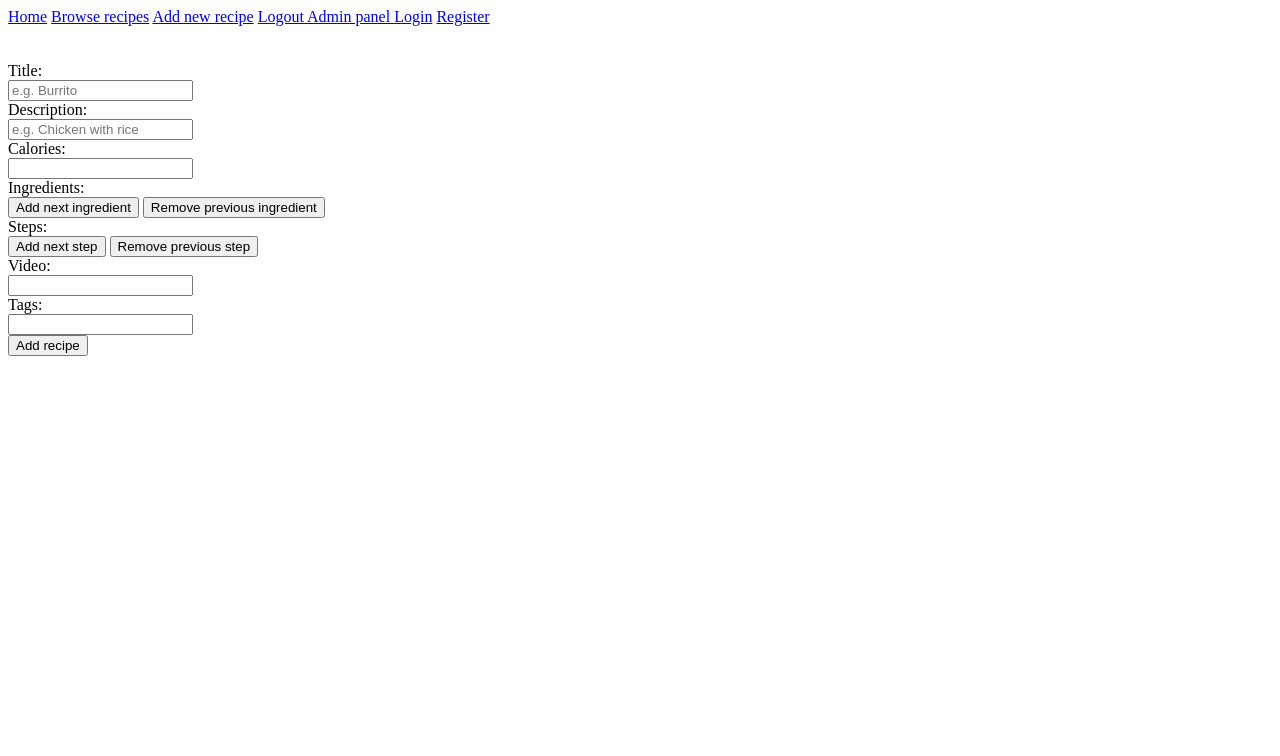
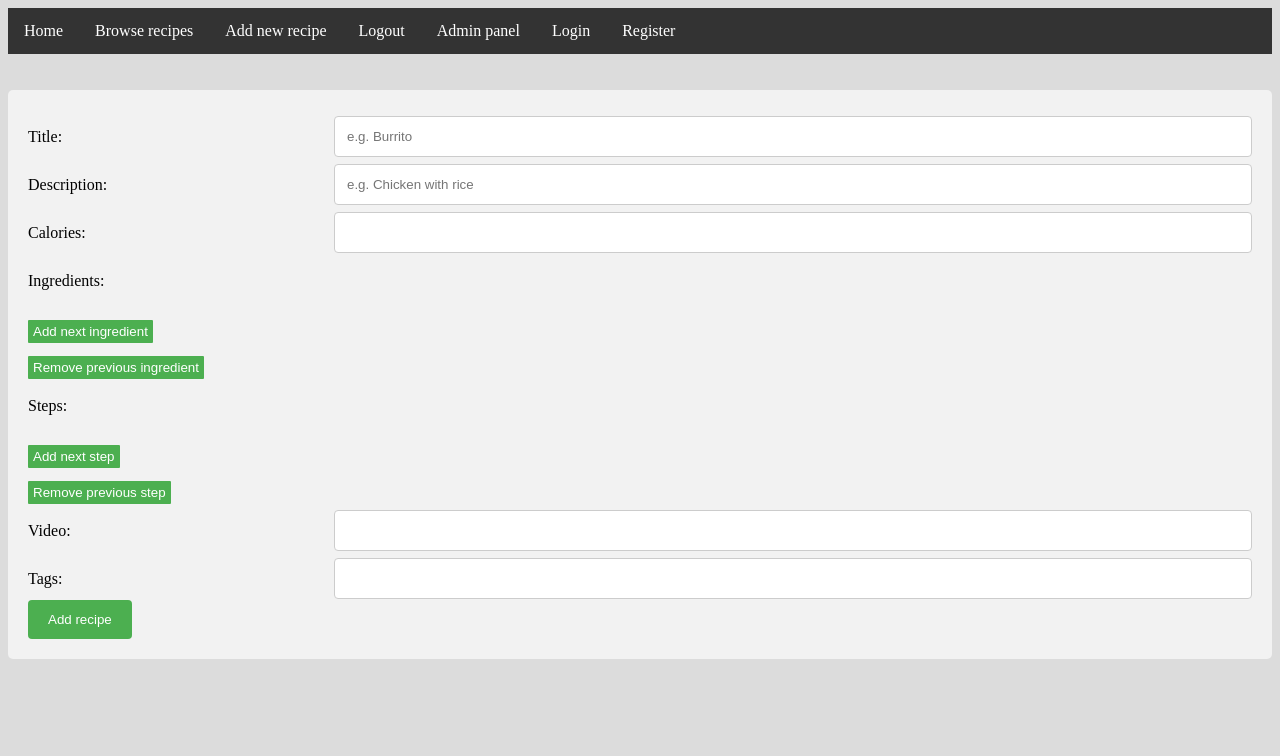
Before and after one commit to IgorWalkowiak/CookBook_SQL, a Flask app: page /recipes/newRecipe in a window 1280 px wide. Shown: the top 756 px of the page. Run offline with Flask 2, Linux system fonts and the light colour scheme; the visitor is signed in with stand-in values (Sample User, id 1).

Commit message:
Added css styles

```diff
--- a/controller.py
+++ b/controller.py
@@ -107,7 +107,6 @@ def newRecipePage():
             db_session.commit()
 
             for tag in tags:
-                print(tag)
                 db_session.add(tag)
                 try:
                     db_session.commit()
@@ -128,7 +127,6 @@ def removeRecipePage(recipeId):
     return browseRecipesPage()
 
 def recipePage(recipeId):
-    print('recipePage')
     front_recipe = recipeSystem.getRecipe(recipeId)
     return render_template('recipes/recipe.html', recipe=front_recipe)
 
@@ -136,6 +134,7 @@ def voteUpPage(recipeId):
     if userSystem.isLoggedIn():
         Vote.query.filter(Vote.fromUser == userSystem.getUserId()).filter(Vote.target == recipeId).delete(synchronize_session=False)
         db_session.commit()
+
 
         vote = Vote(userSystem.getUserId(), recipeId, Vote.VoteType.up)
         db_session.add(vote)
--- a/recipeSystem.py
+++ b/recipeSystem.py
@@ -110,6 +110,6 @@ def getSpecificRecipe(sortMethod, tagToSearch, textToSearch):
             .filter(RecipesType.recipe == dbRecipe.id)
         recipe = frontendModels.Recipe(dbRecipe.id, dbOwner.name, dbRecipe.title, dbRecipe.description,
                                        dbRecipe.calories, dbSteps,
-                                       dbIngredients, dbTags, dbVotesUp, dbVotesDown)
+                                       dbIngredients, dbRecipe.video, dbTags, dbVotesUp, dbVotesDown)
         recipes.append(recipe)
     return recipes
--- a/static/assets/newRecipeScripts.js
+++ b/static/assets/newRecipeScripts.js
@@ -23,7 +23,7 @@ function addIngredient() {
     try {
     var ingredientDiv = document.createElement("div");
     ingredientDiv.setAttribute('id', "ingredient"+ingredientsNumber);
-    ingredientDiv.setAttribute('class', 'ingredient');
+    ingredientDiv.setAttribute('class', 'ingr');
     var parent = document.getElementById("ingredients");
     parent.appendChild(ingredientDiv);
 
--- a/static/assets/style.css
+++ b/static/assets/style.css
@@ -1,6 +1,15 @@
+
+* {
+  box-sizing: border-box;
+}
+
 p {
   padding: 1px;
   margin: 1px;
+}
+
+body {
+  background-color: Gainsboro;
 }
 
 .user{
@@ -73,3 +63,164 @@ li a {
 li a:hover {
   background-color: #111;
 }
+
+
+input[type=text], select, textarea {
+  width: 100%;
+  padding: 12px;
+  border: 1px solid #ccc;
+  border-radius: 4px;
+  resize: vertical;
+}
+
+
+label {
+  padding: 12px 12px 12px 0;
+  display: inline-block;
+}
+
+input[type=submit] {
+  background-color: #4CAF50;
+  color: white;
+  padding: 12px 20px;
+  border: none;
+  border-radius: 4px;
+  cursor: pointer;
+  float: center;
+}
+
+input[type=button] {
+  background-color: #4CAF50;
+  color: white;
+  padding: 4px 5px;
+  border: none;
+  border-radius: 1px;
+  cursor: pointer;
+  float: left;
+}
+
+input[type=submit]:hover {
+  background-color: #45a049;
+}
+
+input[type=button]:hover {
+  background-color: #45a049;
+}
+
+.searchPanel::after {
+  content: "";
+  clear: both;
+  display: table;
+}
+
+.box {
+  float: left;
+  width: 25%;
+  padding:25px;
+  height: 100px;
+}
+
+.container {
+  border-radius: 5px;
+  background-color: #f2f2f2;
+  padding: 20px;
+}
+
+.col-25 {
+  float: left;
+  width: 25%;
+  margin-top: 6px;
+}
+
+.col-75 {
+  float: left;
+  width: 75%;
+  margin-top: 6px;
+}
+
+
+.ingr {
+  float: left;
+  width: 75%;
+  margin-top: 2px;
+}
+
+/* Clear floats after the columns */
+.row:after {
+  content: "";
+  display: table;
+  clear: both;
+}
+
+.login
+{
+  width: 15% !important;
+  padding: 8px !important;
+  border: 1px solid #ccc !important;
+  border-radius: 4px !important;
+  resize: vertical;
+}
+
+.password
+{
+  width: 15%;
+  padding: 8px;
+  border: 1px solid #ccc;
+  border-radius: 4px;
+  resize: vertical;
+}
+.ingredient
+{
+  width: 40%;
+  padding: 10px;
+  margin: 5px;
+  border: 1px solid #000;
+  border-radius: 4px;
+  resize: vertical;
+  text-align: center;
+}
+
+.step{
+  width: 40%;
+  padding: 10px;
+  margin: 5px;
+  border: 1px solid #000;
+  border-radius: 4px;
+  resize: vertical;
+  text-align: center;
+}
+
+.posVotes
+{
+  height:20px;
+  width: 100px;
+  box-shadow: 0 0 10px 5px green;
+}
+
+.negVotes
+{
+  width: 100px;
+  height:20px;
+  box-shadow: 0 0 10px 5px red;
+}
+
+.recipe-section {
+  float: left;
+  width: 50%; /* three boxes (use 25% for four, and 50% for two, etc) */
+  padding: 50px; /* if you want space between the images */
+}
+
+.author
+{
+  width: 15%;
+  padding: 8px;
+  border: 1px solid #ccc;
+  border-radius: 4px;
+  resize: vertical;
+  text-align: center;
+}
+
+h1 { color: #111; font-family: 'Helvetica Neue', sans-serif; font-size: 100px; font-weight: bold; letter-spacing: -1px; line-height: 1; text-align: center; }
+h2 { color: #111; font-family: 'Open Sans', sans-serif; font-size: 30px; font-weight: 300; line-height: 32px; margin: 0 0 20px; text-align: center; }
+h3 { color: #111; font-family: 'Helvetica Neue', sans-serif; font-size: 45px; font-weight: 300; line-height: 32px; margin: 0 0 72px; text-align: center; }
+h4 { color: #111; font-family: 'Helvetica Neue', sans-serif; font-size: 15px; font-weight: 20; line-height: 32px; margin: 0 0 0px; text-align: center; }
--- a/templates/index.html
+++ b/templates/index.html
@@ -7,6 +7,7 @@
   </head>
   <body>
   <nav>
+      <ul>
           <li><a href="/">Home</a></li>
           <li><a href="/recipes/browseRecipes">Browse recipes</a></li>
           <li><a href='/recipes/newRecipe'>Add new recipe</a></li>
@@ -14,6 +15,9 @@
           <li><a href='/admin'>Admin panel </a></li>
           <li><a href='/login'>Login</a></li>
           <li><a href='/register'>Register</a></li>
+      </ul><br><br>
   </nav>
+  <h1>Witaj na stronie z przepisami!</h1>
+  <h2>Strona stworzona na potrzeby początkujących i doświadczonych kucharzy, by mogli dzielić się swoimi pysznościami z innymi.</h2>
   </body>
 </html>
--- a/templates/recipes/newRecipe.html
+++ b/templates/recipes/newRecipe.html
@@ -6,47 +6,89 @@
     <link rel="stylesheet" type= "text/css" href="{{ url_for('static',filename='assets/style.css') }}">
   </head>
   <body>
-   <nav>
-      <a href="/">Home</a>
-      <a href="/recipes/browseRecipes">Browse recipes</a>
-      <a href='/recipes/newRecipe'>Add new recipe</a>
-      <a href='/logout'>Logout  </a>
-      <a href='/admin'>Admin panel </a>
-      <a href='/login'>Login</a>
-      <a href='/register'>Register</a>
-  </nav><br><br>
+  <nav>
+      <ul>
+          <li><a href="/">Home</a></li>
+          <li><a href="/recipes/browseRecipes">Browse recipes</a></li>
+          <li><a href='/recipes/newRecipe'>Add new recipe</a></li>
+          <li><a href='/logout'>Logout  </a></li>
+          <li><a href='/admin'>Admin panel </a></li>
+          <li><a href='/login'>Login</a></li>
+          <li><a href='/register'>Register</a></li>
+      </ul><br><br>
+  </nav>
   <script src="{{ url_for('static',filename='assets/newRecipeScripts.js') }}"> </script>
+
+	<div class="container">
   	<form id="form1" action="/recipes/newRecipe" method="post">
-		<label for="title">Title: </label><br>
-		<input type="text" placeholder="e.g. Burrito" id="title" name="title" width="48" height="48"><br>
+		<div class ='row'>
+			<div class='col-25'>
+				<label for="title">Title: </label>
+			</div>
+			<div class="col-75">
+				<input type="text" placeholder="e.g. Burrito" id="title" name="title" width="48" height="48"><br>
+			</div>
+		</div>
+		<div class ='row'>
+			<div class='col-25'>
+				<label for="description">Description: </label>
+			</div>
+			<div class="col-75">
+				<input type="text" placeholder="e.g. Chicken with rice" id="description" name="description"><br>
+			</div>
+		</div>
+		<div class ='row'>
+			<div class='col-25'>
+				<label for="calories">Calories: </label>
+			</div>
+			<div class="col-75">
+				<input type="text" id="calories" name="calories"><br>
+			</div>
+		</div>
+		<div class ='row'>
+			<div class='col-25'>
+				<label for="ingredients">Ingredients: </label><br><br>
+				<input type = "button" onClick="addIngredient()" value="Add next ingredient"><br><br>
+				<input type = "button" onClick="removeIngredient()" value="Remove previous ingredient">
+			</div>
+			<div class="col-75">
+				<div id="ingredients"> </div>
+			</div>
+		</div>
+		<div class ='row'>
+			<div class='col-25'>
+				<label for="steps">Steps: </label><br><br>
+				<input type = "button" onClick="addStep()" value="Add next step"><br><br>
+				<input type = "button" onClick="removeStep()" value="Remove previous step">
+			</div>
+			<div class="col-75">
+				<div id="steps"> </div>
+			</div>
+		</div>
 
-		<label for="description">Description: </label><br>
-		<input type="text" placeholder="e.g. Chicken with rice" id="description" name="description"><br>
+		<div class ='row'>
+			<div class='col-25'>
+				<label for="video">Video: </label><br>
+			</div>
+			<div class="col-75">
+				<input type="text" id="video" name="video"><br>
+			</div>
+		</div>
 
-		<label for="calories">Calories: </label><br>
-		<input type="text" id="calories" name="calories"><br>
+		<div class ='row'>
+			<div class='col-25'>
+				<label for="tags">Tags: </label><br>
+			</div>
+			<div class="col-75">
+				<input type="text" id="tags" name="tags"><br>
+			</div>
+		</div>
 
-		<label for="ingredients">Ingredients: </label><br>
-		<input type = "button" onClick="addIngredient()" value="Add next ingredient">
-		<input type = "button" onClick="removeIngredient()" value="Remove previous ingredient">
-		<div id="ingredients"> </div>
-
-		<label for="steps">Steps: </label><br>
-		<input type = "button" onClick="addStep()" value="Add next step">
-		<input type = "button" onClick="removeStep()" value="Remove previous step">
-		<div id="steps"> </div>
-
-
-		<label for="video">Video: </label><br>
-		<input type="text" id="video" name="video"><br>
-
-
-		<label for="tags">Tags: </label><br>
-		<input type="text" id="tags" name="tags"><br>
-		<input type="submit" value="Add recipe"><br>
+		<input class='addRecipe' type="submit" value="Add recipe"><br>
 	</form>
-	<br><br><br><br><br>
-	<div id="errors"></div>
+</div>
+<br><br><br><br><br>
+<div id="errors"></div>
 
   </body>
 </html>
```
Also changed, not shown: other parts of static/assets/style.css (+3 -22 lines), templates/login/adminPanel.html (+11 -9 lines), templates/login/login.html (+13 -11 lines), templates/login/register.html (+13 -11 lines), templates/recipes/browseRecipes.html (+29 -11 lines), templates/recipes/recipe.html (+44 -26 lines). Lines whose indentation alone changed are shown as unchanged.
